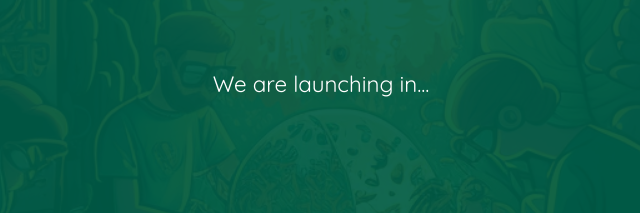
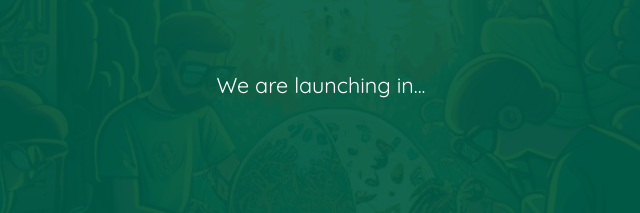
Before and after one commit to blakbox23/tuido, a plain HTML site: page index.html in a window 1280 px wide. Shown: the part 280-493 px from the top of the page, 319-959 px from the left. Drawn offline with Linux system fonts and the light colour scheme; a web font is replaced by a local one.

Commit message:
Clean up code base

```diff
--- a/app.js
+++ b/app.js
@@ -1,39 +1,28 @@
-
-
 const myAtropos = Atropos({
   el: '.my-atropos',
      shadow: false,
+     duration: 550,
 
 });
 
-
-// Set the date we're counting down to
 const countDownDate = new Date("Feb 5, 2023 15:37:25").getTime();
 
 // Update the count down every 1 second
 let timer = setInterval(function() {
 
-  // Get todays date and time
   let now = new Date().getTime();
-
-  // Find the timeLeft between now an the count down date
   let timeLeft = countDownDate - now;
 
-  // Time calculations for days, hours, minutes and seconds
   let days = Math.floor(timeLeft / (1000 * 60 * 60 * 24));
   let hours = Math.floor((timeLeft % (1000 * 60 * 60 * 24)) / (1000 * 60 * 60));
   let minutes = Math.floor((timeLeft % (1000 * 60 * 60)) / (1000 * 60));
   let seconds = Math.floor((timeLeft % (1000 * 60)) / 1000);
 
-  // Display the result in an element with id="timer"
-//   document.getElementById("timer").innerHTML = days + "d  " + hours + "h  "
-//   + minutes + "m  " + seconds + "s  ";
 
   document.getElementById("days").innerHTML = days + "d"
   document.getElementById("hours").innerHTML = hours + "h"
   document.getElementById("minutes").innerHTML = minutes + "m"
   document.getElementById("seconds").innerHTML = seconds + "s"
-
 
   // If the count down is finished, write some text
   if (timeLeft < 0) {
--- a/package.json
+++ /dev/null
@@ -1,5 +0,0 @@
-{
-  "dependencies": {
-    "atropos": "^1.0.2"
-  }
-}
--- a/style.css
+++ b/style.css
@@ -37,7 +37,7 @@
 }
 
 .heading p {
-  font-size: 1.4rem;
+  font-size: 1.35rem;
   font-family: "Quicksand", sans-serif;
 }
 
```
Also changed, not shown: 1 other file.
